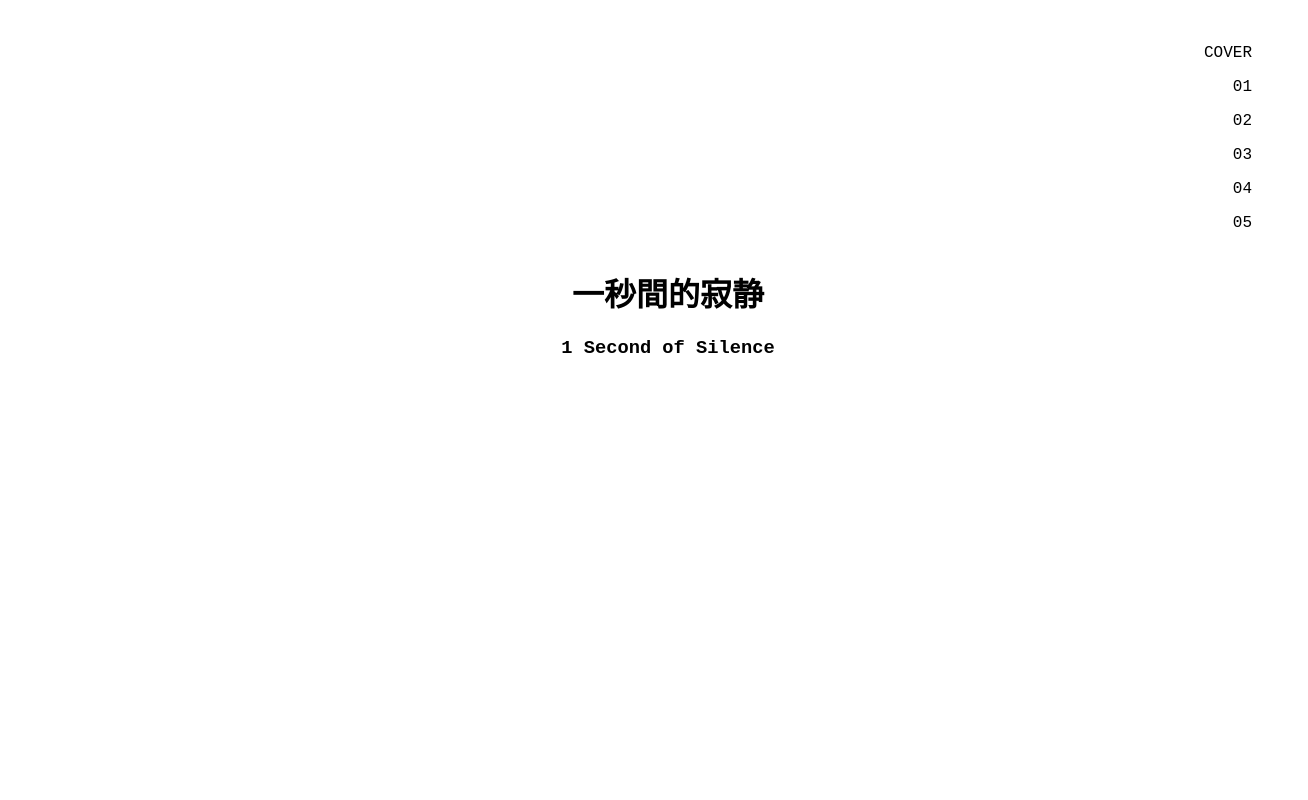
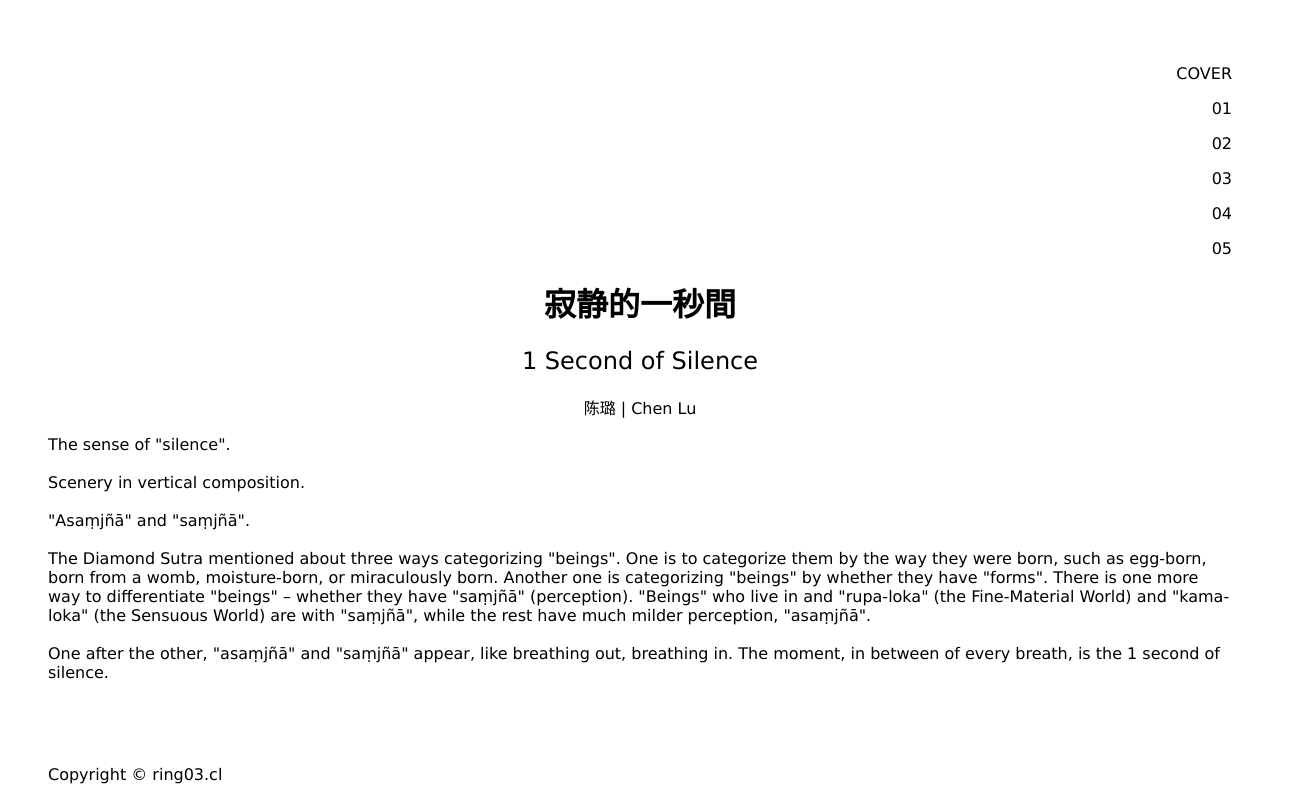
Before and after one commit to Ne-3s2-3p5/Ne-3s2-3p5.github.io, a plain HTML site: page index.html in a window 1280 px wide. Shown: the whole page, 1308 px wide, since content can reach past the window. Drawn offline with Linux system fonts and the light colour scheme.

Commit message:
content change & prelude added

```diff
--- a/css/style.css
+++ b/css/style.css
@@ -1,6 +1,7 @@
-body {padding:20px; font-family: "Courier New", Courier, monospace, "ヒラギノ角ゴ ProN W3", "Hiragino Kaku Gothic ProN", メイリオ, Meiryo, sans-serif; }
-h1, h2 {font-family: "A1明朝 A1", "A1 Mincho", "Times New Roman", "ヒラギノ明朝 ProN W3", "Hiragino Mincho ProN", "ＭＳ Ｐ明朝", "MS PMincho", "MS 明朝", serif;}
+body {padding:40px; font-family: Verdana, Roboto, "Droid Sans", "ヒラギノ角ゴ ProN W3", "Hiragino Kaku Gothic ProN", メイリオ, Meiryo, sans-serif; }
+h1 {font-family: "A1明朝 A1", "A1 Mincho", "Times New Roman", "ヒラギノ明朝 ProN W3", "Hiragino Mincho ProN", "ＭＳ Ｐ明朝", "MS PMincho", "MS 明朝", serif;}
+h2 {font-family:Verdana, Roboto, "Droid Sans"; font-weight: normal;}
 .nav {text-align:right;}
-.wrap {width:100%; height: auto; position: absolute;}
+.wrap {width:100%; height: auto;}
 .title {font-weight:normal; text-align:center;}
-.copyright{bottom:0; left:0; position:absolute;}
+.copyright{bottom:0; position:absolute; z-index: 1;}
--- a/index.html
+++ b/index.html
@@ -1,10 +1,11 @@
 <!DOCTYPE html>
 <html>
 	<head>
+		<link type="text/css" rel="stylesheet" href="https://fonts.googleapis.com/css?family=Roboto:300,400,500,700">
 		<link type="text/css" rel="stylesheet" href="css/style.css">
 		<meta charset="utf-8">
 
-		<title>一秒間的寂静 | 1 Second of Silence</title>
+		<title>寂静的一秒間 | 1 Second of Silence</title>
 	</head>
 	<body>
 		<!-- NAVIGATION -->
@@ -42,13 +43,23 @@
 			<!-- COVER -->
 			<div class="cover">
 				<div class="title">
-					<h1>一秒間的寂静</h1>
-					<h3>1 Second of Silence</h3>
+					<h1>寂静的一秒間</h1>
+					<h2>1 Second of Silence</h3>
+					<p>陈璐 | Chen Lu</p>
 				</div>
 			</div>
 
+			<!-- Prelude -->
+			<div class="prelude">
+				<p>The sense of "silence".
+				<br/><br/>Scenery in vertical composition.
+				<br/><br/>"Asaṃjñā" and "saṃjñā".
+				<br/><br/>The Diamond Sutra mentioned about three ways categorizing "beings". One is to categorize them by the way they were born, such as egg-born, born from a womb, moisture-born, or miraculously born. Another one is categorizing "beings" by whether they have "forms". There is one more way to differentiate "beings" – whether they have "saṃjñā" (perception). "Beings" who live in and "rupa-loka" (the Fine-Material World) and "kama-loka" (the Sensuous World) are with "saṃjñā", while the rest have much milder perception, "asaṃjñā".
+				<br/><br/>One after the other, "asaṃjñā" and "saṃjñā" appear, like breathing out, breathing in. The moment, in between of every breath, is the 1 second of silence.</p>
+			</div>
+
 			<!-- COPYRIGHT -->
-			<div class="copyright" style="display:none;">
+			<div class="copyright">
 				<p>Copyright &copy; ring03.cl</p>
 			</div>
 		</div>
```
